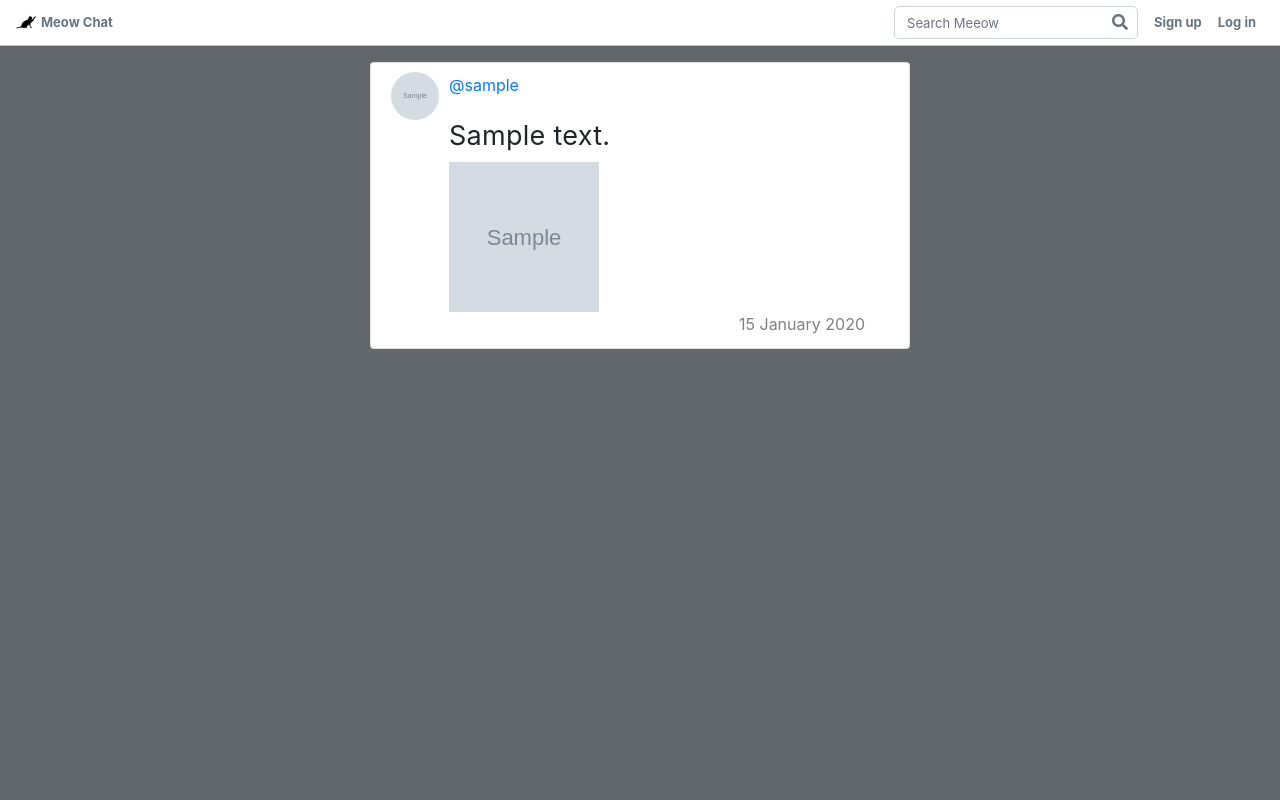
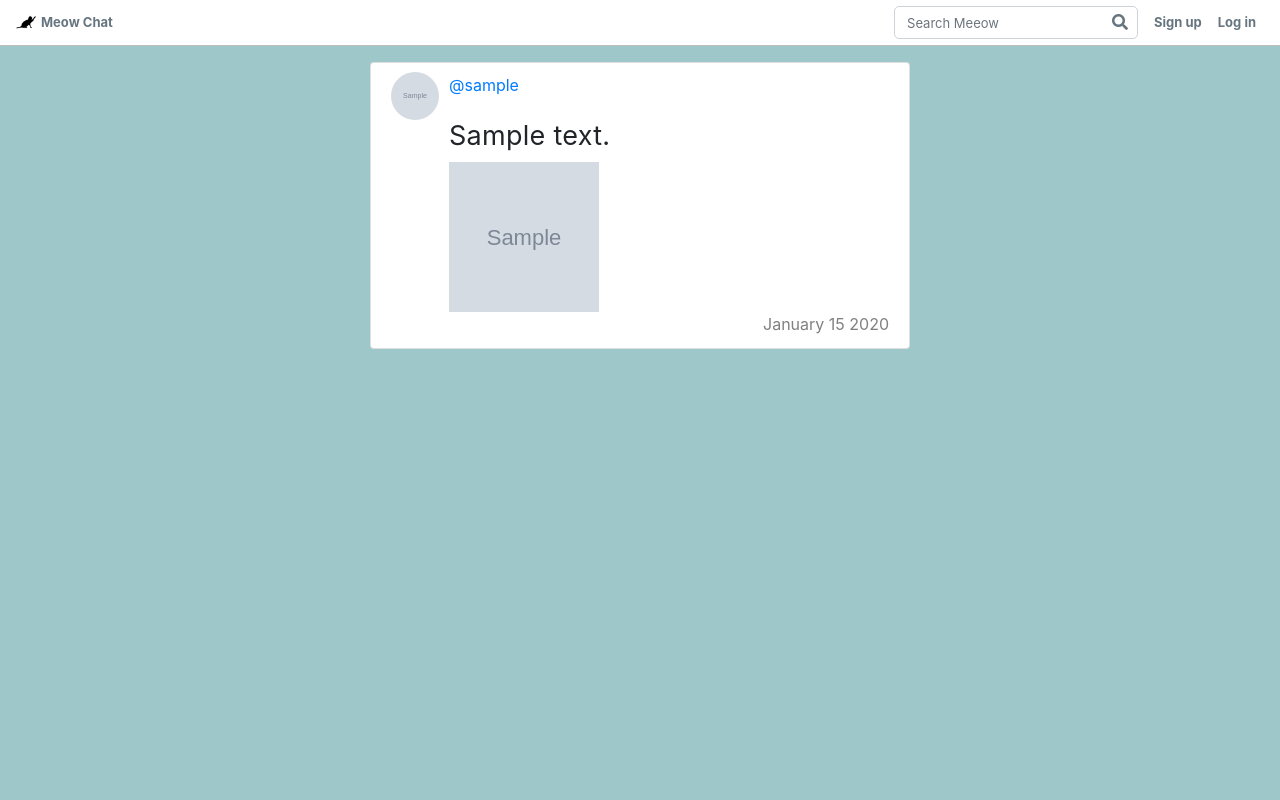
Before and after one commit to TyrGo/meeow_chat, a Flask app: page /messages/1 in a window 1280 px wide. Run offline with Flask 2, Linux system fonts and the light colour scheme; tables that the repository leaves empty hold one stand-in row (values such as "Sample post"); grey boxes marked "Sample" are stand-in pictures; some libraries are stand-ins or nearby versions.

Commit message:
added little bootstrap

```diff
--- a/static/stylesheets/style.css
+++ b/static/stylesheets/style.css
@@ -599,6 +599,6 @@ p.card-bio {
 }
 
 .text-muted-card {
-  margin-left: 290px;
+  float: right;
   color: grey;
 }
--- a/templates/messages/show.html
+++ b/templates/messages/show.html
@@ -4,22 +4,21 @@
 
 {% block content %}
 
-  <div class="bg"></div>
   <div class="row justify-content-center">
     <div class="col-md-6">
       <ul class="list-group no-hover" id="messages">
         <li class="list-group-item">
-          <a href="{{ url_for('users_show', user_id=message.user.id) }}">
+          <a href="{{ url_for('users_show', user_id=message.user.id) }}" class="col-md-1.5">
             <img src="{{ message.user.image_url }}" alt="" class="timeline-image">
           </a>
           <div class="message-area">
             <div class="message-heading">
-              <a href="/users/{{ message.user.id }}">@{{ message.user.username }}</a>
+              <a href="/users/{{ message.user.id }}" class="col-md-.5">@{{ message.user.username }}</a>
               {% if g.user %}
                 {% if g.user.id == message.user.id %}
                   <form method="POST"
                         action="/messages/{{ message.id }}/delete">
-                   <button class="btn btn-outline-danger squarer">Delete</button>
+                   <button class="col-xs-1 btn btn-outline-danger squarer">Delete</button>
                   </form>
                 {% elif g.user.is_following(message.user) %}
                   <form method="POST" action="/users/stop-following/{{ message.user.id }}">
@@ -35,7 +34,7 @@
             <p class="single-message">{{ message.text }}</p>
               <img class="picture" src="{{ message.picture }}"/>
             <br>
-            <span class="text-muted-card">{{ message.timestamp.strftime('%d %B %Y') }}</span>
+            <span class="text-muted-card col-md-.5">{{ message.timestamp.strftime('%B %d %Y') }}</span>
           </div>
         </li>
       </ul>
@@ -43,7 +42,7 @@
   </div>
 
 {% endblock %}
-<div class="container">
+<!-- <div class="container">
   <div class="col-md-6">
     <div class="row">
       <div class="col-md-2">Avatar</div>
@@ -54,9 +53,47 @@
       <div class="col-md-12">Message</div>
     </div>
     <div class="row">
-      <!-- right is either a bootstrap class (if you can ffind it) or a class you define yourself
-      to basically align the text to the right of the screen -->
+      right is either a bootstrap class (if you can ffind it) or a class you define yourself
+      to basically align the text to the right of the screen
       <div class="col-md-12 right">Date</div>
     </div>
   </div>
-</div>
+</div> -->
+
+<!-- <div class="bg"></div>
+<div class="row justify-content-center">
+  <div class="col-md-6">
+    <ul class="list-group no-hover" id="messages">
+      <li class="list-group-item">
+        <a href="{{ url_for('users_show', user_id=message.user.id) }}">
+          <img src="{{ message.user.image_url }}" alt="" class="timeline-image">
+        </a>
+        <div class="message-area">
+          <div class="message-heading">
+            <a href="/users/{{ message.user.id }}">@{{ message.user.username }}</a>
+            {% if g.user %}
+              {% if g.user.id == message.user.id %}
+                <form method="POST"
+                      action="/messages/{{ message.id }}/delete">
+                 <button class="btn btn-outline-danger squarer">Delete</button>
+                </form>
+              {% elif g.user.is_following(message.user) %}
+                <form method="POST" action="/users/stop-following/{{ message.user.id }}">
+                  <button class="btn btn-primary squarer">Unfollow</button>
+                </form>
+              {% else %}
+                <form method="POST" action="/users/follow/{{ message.user.id }}">
+                  <button class="btn btn-outline-primary btn-sm squarer">Follow</button>
+                </form>
+              {% endif %}
+            {% endif %}
+          </div>
+          <p class="single-message">{{ message.text }}</p>
+            <img class="picture" src="{{ message.picture }}"/>
+          <br>
+          <span class="text-muted-card">{{ message.timestamp.strftime('%d %B %Y') }}</span>
+        </div>
+      </li>
+    </ul>
+  </div>
+</div> -->
```
